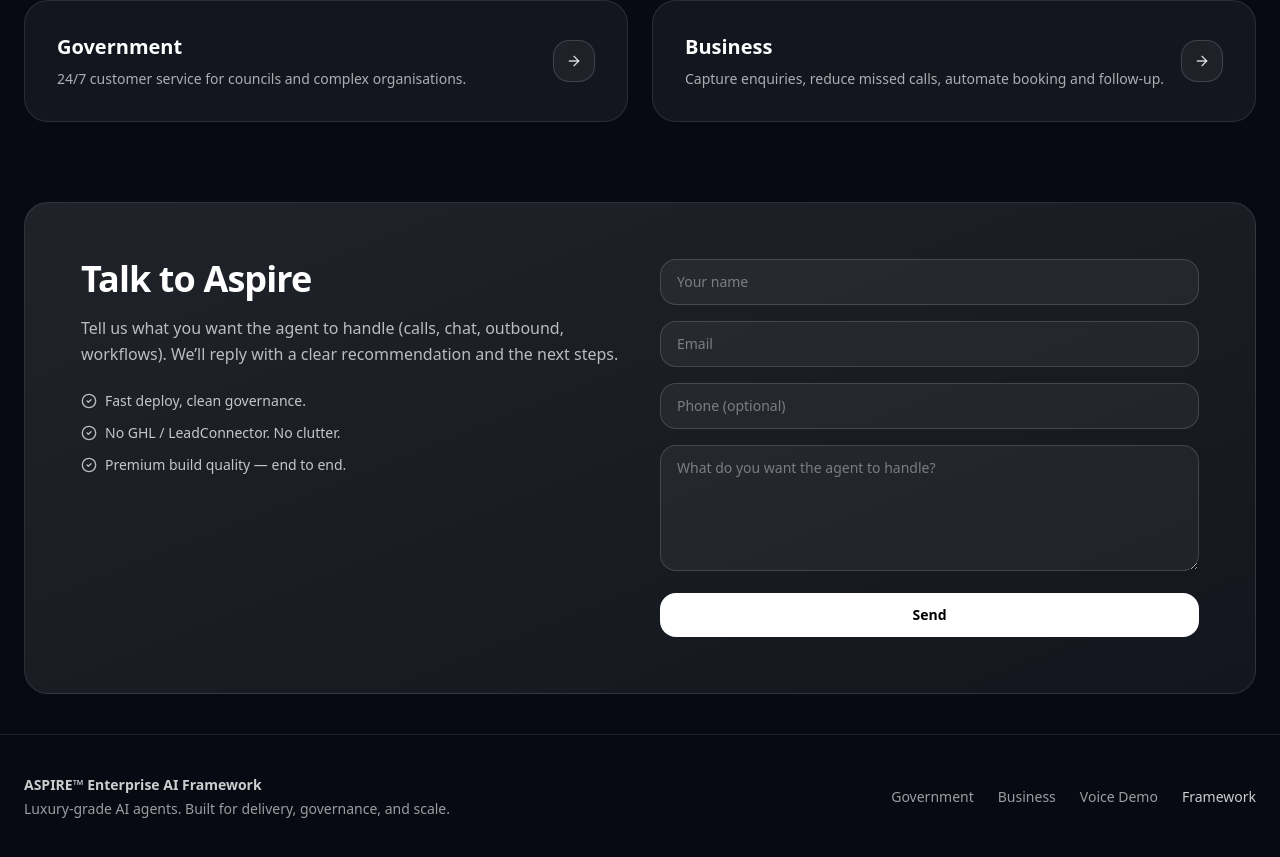
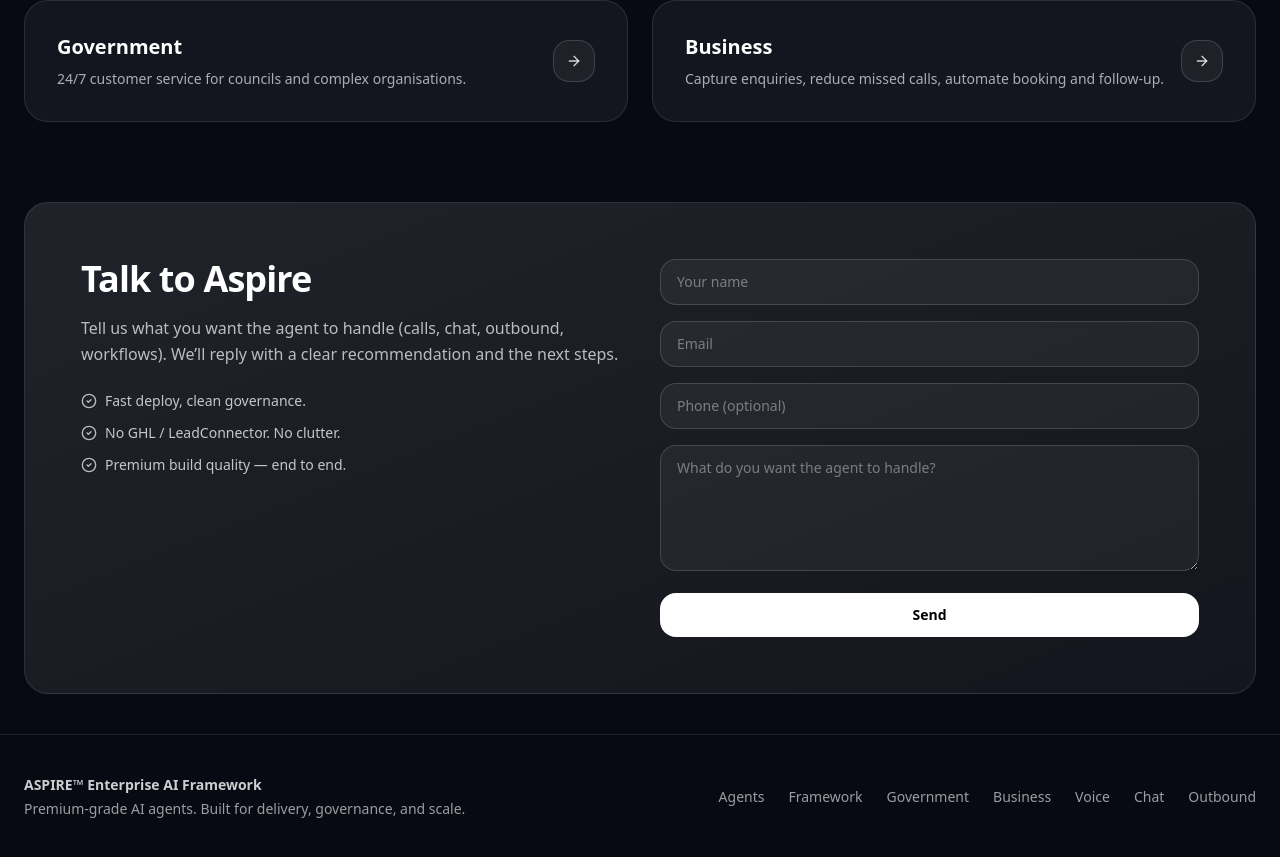
Before and after one commit to scottyowen4683/aspiredentaldemo, a React (Vite) app in the folder frontend/: page / in a window 1280 px wide. Shown: the part 1345-2202 px from the top of the page. Built offline with nearby package versions, Linux system fonts and the light colour scheme; no server answers.

Commit message:
Update SiteLayout.jsx

```diff
--- a/frontend/src/components/SiteLayout.jsx
+++ b/frontend/src/components/SiteLayout.jsx
@@ -1,7 +1,7 @@
 import React, { useEffect, useState } from "react";
 import { Outlet, Link, NavLink, useLocation } from "react-router-dom";
 
-const LOGO = "/aspire1.png"; // you already have this in /frontend root per your repo screenshot
+const LOGO = "/aspire1.png";
 
 function NavItem({ to, children }) {
   return (
@@ -27,7 +27,6 @@ export default function SiteLayout() {
 
   return (
     <div className="min-h-screen bg-[#070A12] text-white">
-      {/* Top glow */}
       <div className="pointer-events-none fixed inset-x-0 top-[-220px] mx-auto h-[520px] w-[900px] rounded-full bg-gradient-to-r from-blue-600/30 via-indigo-500/20 to-cyan-400/20 blur-3xl" />
 
       <header className="sticky top-0 z-50 border-b border-white/10 bg-[#070A12]/70 backdrop-blur-xl">
@@ -35,9 +34,7 @@ export default function SiteLayout() {
           <Link to="/" className="flex items-center gap-3">
             <img src={LOGO} alt="Aspire" className="h-9 w-auto" />
             <div className="leading-tight">
-              <div className="text-sm font-semibold tracking-wide">
-                Aspire
-              </div>
+              <div className="text-sm font-semibold tracking-wide">Aspire</div>
               <div className="text-xs text-white/60">
                 AI Agents for Government & Business
               </div>
@@ -45,10 +42,10 @@ export default function SiteLayout() {
           </Link>
 
           <nav className="hidden items-center gap-8 md:flex">
+            <NavItem to="/agents">Agents</NavItem>
+            <NavItem to="/framework">Framework</NavItem>
             <NavItem to="/government">Government</NavItem>
             <NavItem to="/business">Business</NavItem>
-            <NavItem to="/ai-receptionist">Voice Demo</NavItem>
-            <NavItem to="/framework">Framework</NavItem>
             <a
               href="/#contact"
               className="rounded-xl bg-white px-4 py-2 text-sm font-semibold text-black hover:bg-white/90"
@@ -68,14 +65,17 @@ export default function SiteLayout() {
         {open && (
           <div className="border-t border-white/10 bg-[#070A12]/95 md:hidden">
             <div className="mx-auto flex max-w-7xl flex-col gap-4 px-6 py-5">
+              <Link className="text-white/80 hover:text-white" to="/agents">
+                Agents
+              </Link>
+              <Link className="text-white/80 hover:text-white" to="/framework">
+                Framework
+              </Link>
               <Link className="text-white/80 hover:text-white" to="/government">
                 Government
               </Link>
               <Link className="text-white/80 hover:text-white" to="/business">
                 Business
-              </Link>
-              <Link className="text-white/80 hover:text-white" to="/ai-receptionist">
-                Voice Demo
               </Link>
               <a
                 href="/#contact"
@@ -96,17 +96,36 @@ export default function SiteLayout() {
         <div className="mx-auto max-w-7xl px-6 py-10 text-sm text-white/60">
           <div className="flex flex-col gap-4 md:flex-row md:items-center md:justify-between">
             <div>
-              <div className="text-white/80 font-semibold">ASPIRE™ Enterprise AI Framework</div>
-              <div className="mt-1">Luxury-grade AI agents. Built for delivery, governance, and scale.</div>
+              <div className="text-white/80 font-semibold">
+                ASPIRE™ Enterprise AI Framework
+              </div>
+              <div className="mt-1">
+                Premium-grade AI agents. Built for delivery, governance, and
+                scale.
+              </div>
             </div>
-            <div className="flex gap-6">
-              <Link className="hover:text-white" to="/government">Government</Link>
-              <Link className="hover:text-white" to="/business">Business</Link>
-              <Link className="hover:text-white" to="/ai-receptionist">Voice Demo</Link>
-              <Link className="text-white/80 hover:text-white" to="/framework">
-  Framework
-</Link>
-
+            <div className="flex flex-wrap gap-6">
+              <Link className="hover:text-white" to="/agents">
+                Agents
+              </Link>
+              <Link className="hover:text-white" to="/framework">
+                Framework
+              </Link>
+              <Link className="hover:text-white" to="/government">
+                Government
+              </Link>
+              <Link className="hover:text-white" to="/business">
+                Business
+              </Link>
+              <Link className="hover:text-white" to="/agents/voice">
+                Voice
+              </Link>
+              <Link className="hover:text-white" to="/agents/chat">
+                Chat
+              </Link>
+              <Link className="hover:text-white" to="/agents/outbound">
+                Outbound
+              </Link>
             </div>
           </div>
         </div>
```
